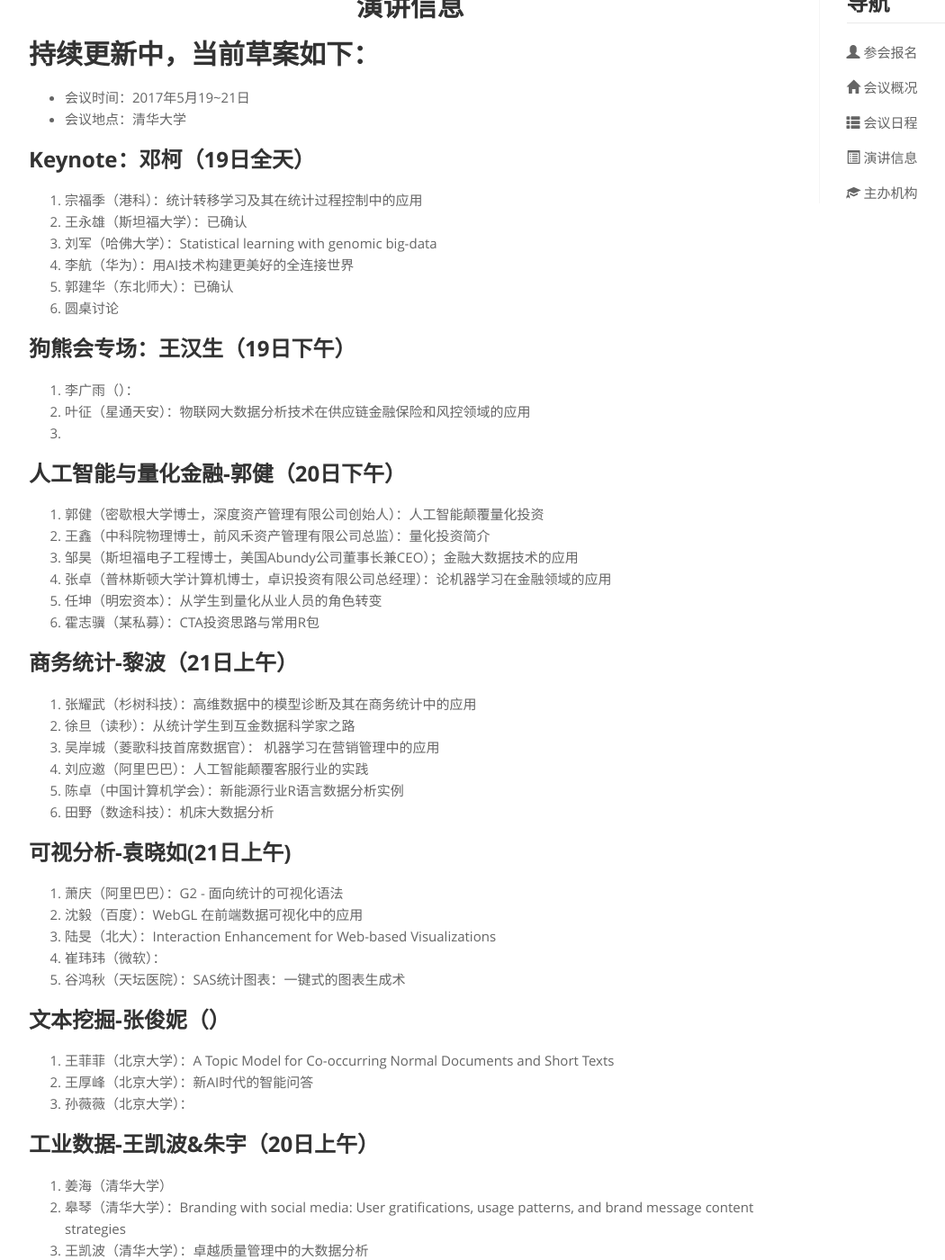
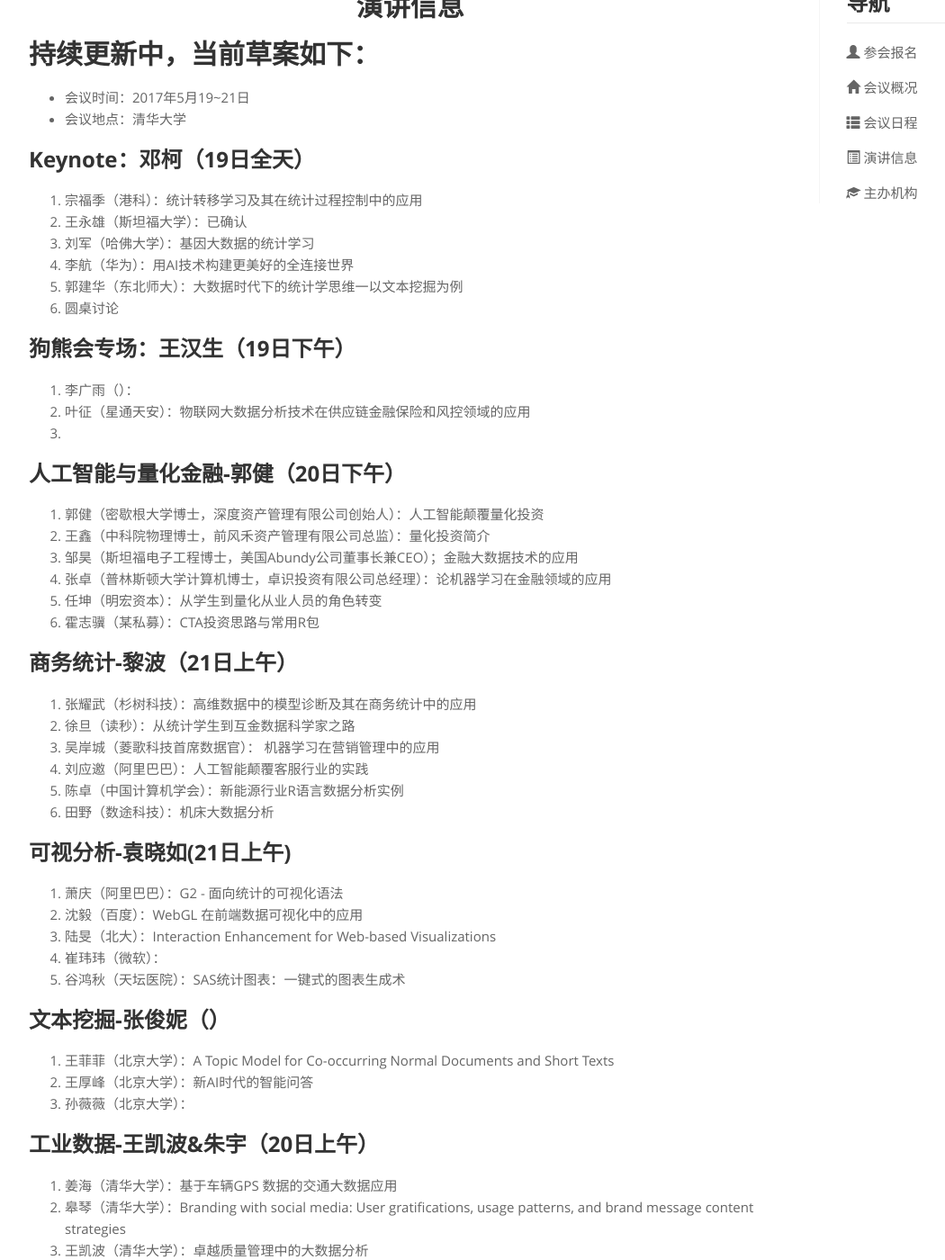
Before and after one commit to cosname/R-conference, a Jekyll site: the page built from bj2017/lectures.md, in a window 1280 px wide and 1400 px high, scrolled down 192 px. Shown: the whole window at 90% size, without its empty margins (38-1088 px from the left). Built offline with Jekyll 4.4.1, drawn with Linux system fonts in a browser that asks for light colours.

Commit message:
Update lectures.md

```diff
--- a/bj2017/lectures.md
+++ b/bj2017/lectures.md
@@ -13,9 +13,9 @@
 
 1. 宗福季（港科）：统计转移学习及其在统计过程控制中的应用
 2. 王永雄（斯坦福大学）：已确认
-3. 刘军（哈佛大学）：Statistical learning with genomic big-data
+3. 刘军（哈佛大学）：基因大数据的统计学习
 4. 李航（华为）：用AI技术构建更美好的全连接世界
-5. 郭建华（东北师大）：已确认
+5. 郭建华（东北师大）：大数据时代下的统计学思维一以文本挖掘为例
 6. 圆桌讨论
 
 ### 狗熊会专场：王汉生（19日下午）
@@ -55,7 +55,7 @@
 
 
 ### 工业数据-王凯波&朱宇（20日上午）
-1. 姜海（清华大学）
+1. 姜海（清华大学）：基于车辆GPS 数据的交通大数据应用
 2. 皋琴（清华大学）：Branding with social media: User gratifications, usage patterns, and brand message content strategies
 3. 王凯波（清华大学）：卓越质量管理中的大数据分析
 4. 商艳芬（天津大学）：轮廓数据的统计过程控制--以质保数据为例
```
